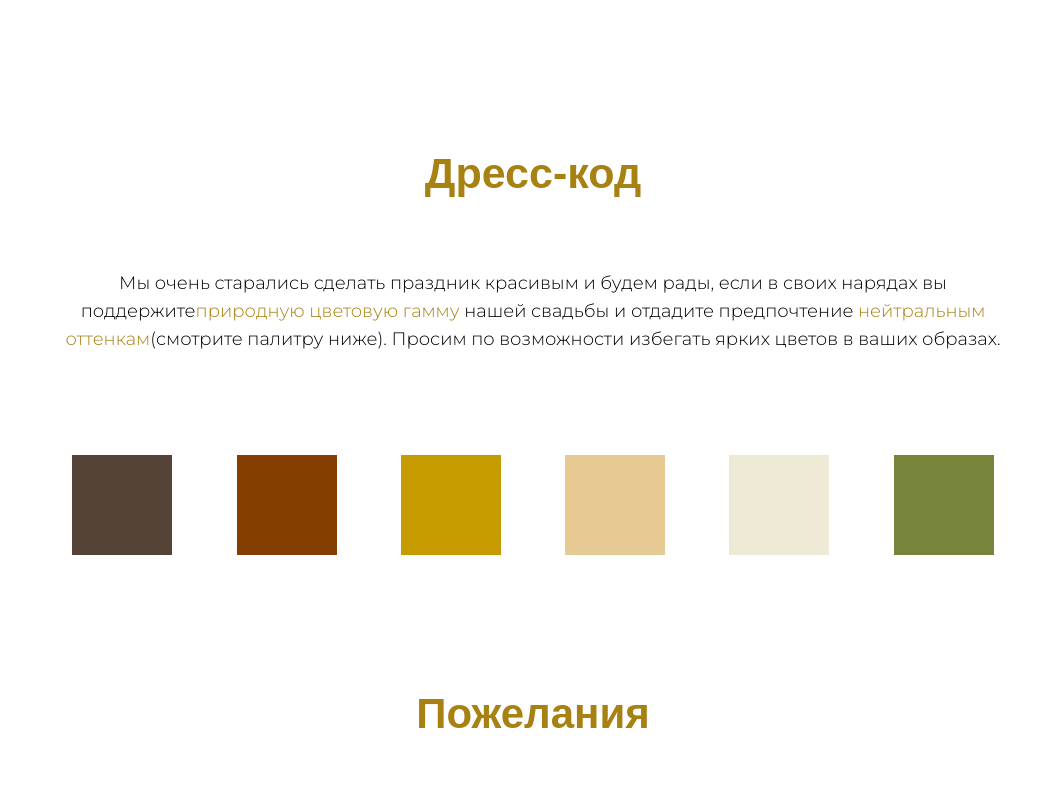
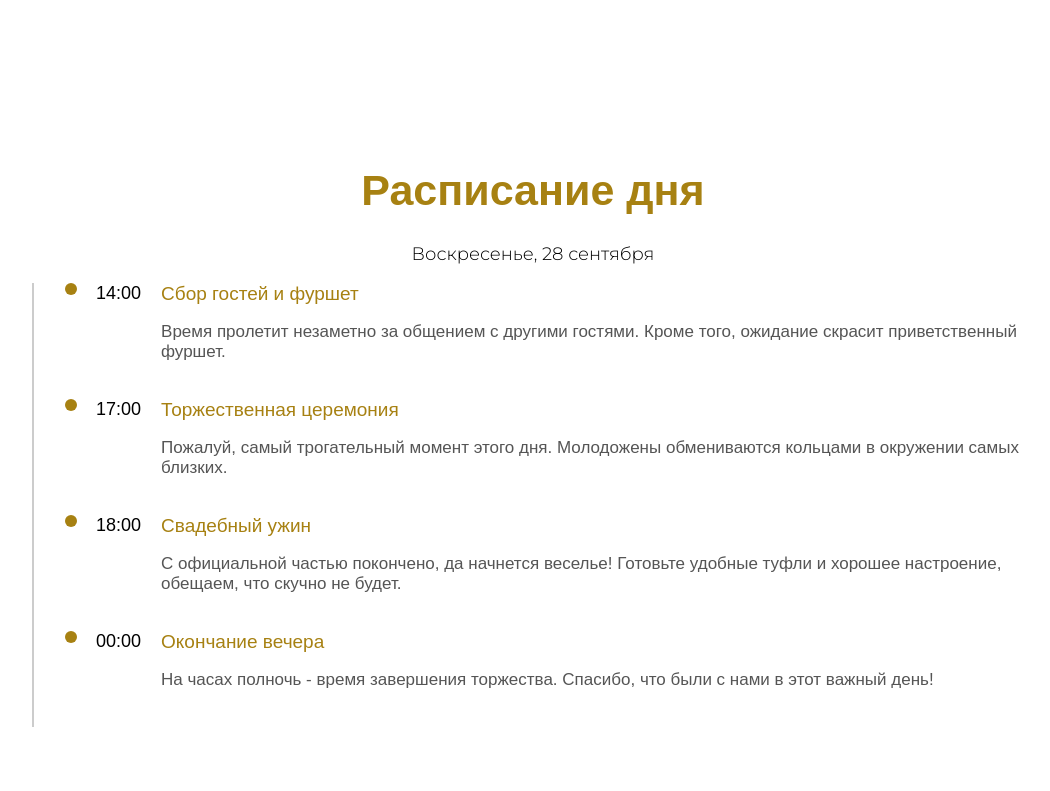
Before and after one commit to Beinyc/wedding-web-site_invite-two, a React (Create React App) app: page / in a window 1280 px wide. Shown: the part 5100-5891 px from the top of the page, without its empty margins (107-1157 px from the left). Built offline with nearby package versions, Linux system fonts and the light colour scheme; the HTML template or start-up script is replaced by a standard one.

Commit message:
v 0.4
- были сверстаны все блоки

```diff
--- a/package.json
+++ b/package.json
@@ -6,6 +6,7 @@
     "@testing-library/jest-dom": "^5.17.0",
     "@testing-library/react": "^13.4.0",
     "@testing-library/user-event": "^13.5.0",
+    "aos": "^2.3.4",
     "react": "^18.3.1",
     "react-dom": "^18.3.1",
     "react-scripts": "5.0.1",
--- a/src/App.js
+++ b/src/App.js
@@ -8,19 +8,23 @@ import DressCode from './components/DressCode/DressCode';
 import Wishes from './components/Wishes/Wishes';
 import GeneralChat from './components/GeneralChat/GeneralChat';
 import Meeting from './components/Meeting/Meeting';
+import Timer from './components/Timer/Timer';
+import Schedule from './components/Schedule/Schedule';
 
 function App() {
-  return (
+return (
     <div className="App">
       <Header/>
       <Main/>
       <Place/>
       <OurStory/>
       <Photo/>
+      <Schedule/>
       <DressCode/>
       <Wishes/>
       <GeneralChat/>
       <Meeting/>
+      <Timer/>
     </div>
   );
 }
--- a/src/components/Meeting/Meeting.css
+++ b/src/components/Meeting/Meeting.css
@@ -54,6 +54,7 @@
     color: #000000;
     font-size: 16px;
     font-family: 'Montserrat', Arial, sans-serif;
+    padding-bottom: 100px;
 }
 
 .meeting__span {
--- /dev/null
+++ b/src/components/Schedule/Schedule.css
@@ -0,0 +1,98 @@
+.schedule {
+    max-width: 1050px;
+    margin: 0 auto;
+    display: flex;
+    align-items: center;
+    flex-direction: column;
+}
+
+.schedule-title {
+    color: #a78112;
+    font-size: 43px;
+    font-family: 'CormorantGaramond', Arial, sans-serif;
+    margin-bottom: 10px;
+}
+
+.event-titles {
+    font-size: 19px;
+    margin: 0;
+    color: #a78112;
+    font-family: 'CormorantGaramond', Arial, sans-serif;
+    margin-bottom: 5px;
+    font-weight: 300;
+    text-align: left;
+}
+
+.schedule-date {
+    color: #000000;
+    font-size: 18px;
+    font-family: 'Montserrat', Arial, sans-serif;
+    font-weight: 300;
+}
+
+.schedule-events {
+    position: relative;
+    padding-left: 40px;
+}
+
+.schedule-event {
+    display: flex;
+    align-items: flex-start;
+    margin-bottom: 20px;
+    opacity: 0; /* Изначально скрываем элемент */
+    transition: opacity 0.6s ease-out; /* Плавный переход */
+}
+
+.schedule-event[data-aos='fade-up'].aos-animate {
+    opacity: 1; /* Показываем элемент при анимации */
+}
+
+.event-time {
+    font-size: 18px;
+    color: #000;
+    margin-right: 20px;
+    margin-left: 48px;
+    position: relative;
+    z-index: 1;
+    font-family: 'CormorantGaramond', Arial, sans-serif;
+    font-weight: 200;
+}
+
+.event-details {
+    max-width: 1000px;
+}
+
+.event-title {
+    font-size: 18px;
+    color: #8d6e3b;
+    margin-bottom: 5px;
+}
+
+.event-description {
+    font-size: 17px;
+    color: #555;
+    text-align: left;
+    font-family: 'CormorantGaramond', Arial, sans-serif;
+    font-weight: 200;
+}
+
+.schedule-events::before {
+    content: '';
+    position: absolute;
+    left: 24px;
+    top: 0;
+    bottom: 0;
+    width: 2px;
+    background-color: #ccc;
+}
+
+.schedule-event::before {
+    content: '';
+    position: absolute;
+    left: 17px;
+    width: 12px;
+    height: 12px;
+    background-color: #a78112;
+    border-radius: 50%;
+    z-index: 1;
+}
--- /dev/null
+++ b/src/components/Schedule/Schedule.jsx
@@ -0,0 +1,56 @@
+import React, { useEffect } from 'react';
+import AOS from 'aos';
+import 'aos/dist/aos.css';
+import './Schedule.css';
+
+const Schedule = () => {
+    useEffect(() => {
+        AOS.init({
+            duration: 1000, // Длительность анимации в миллисекундах
+            once: true, // Анимация происходит только один раз
+        });
+    }, []);
+
+    const events = [
+        {
+            time: '14:00',
+            title: 'Сбор гостей и фуршет',
+            description: 'Время пролетит незаметно за общением с другими гостями. Кроме того, ожидание скрасит приветственный фуршет.',
+        },
+        {
+            time: '17:00',
+            title: 'Торжественная церемония',
+            description: 'Пожалуй, самый трогательный момент этого дня. Молодожены обмениваются кольцами в окружении самых близких.',
+        },
+        {
+            time: '18:00',
+            title: 'Свадебный ужин',
+            description: 'С официальной частью покончено, да начнется веселье! Готовьте удобные туфли и хорошее настроение, обещаем, что скучно не будет.',
+        },
+        {
+            time: '00:00',
+            title: 'Окончание вечера',
+            description: 'На часах полночь - время завершения торжества. Спасибо, что были с нами в этот важный день!',
+        },
+    ];
+
+    return (
+        <div className="schedule">
+            <h1 className="schedule-title">Расписание дня</h1>
+            <p className="schedule-date">Воскресенье, 28 сентября</p>
+            <div className="schedule-events">
+                {events.map((event, index) => (
+                    <div className="schedule-event" key={index} data-aos="fade-up" data-aos-delay={index * 300}>
+                        <div className="event-time">{event.time}</div>
+                        <div className="event-details">
+                            <h2 className="event-titles">{event.title}</h2>
+                            <p className="event-description">{event.description}</p>
+                        </div>
+                    </div>
+                ))}
+            </div>
+        </div>
+    );
+};
+
+export default Schedule;
--- /dev/null
+++ b/src/components/Timer/Timer.css
@@ -0,0 +1,37 @@
+.timer {
+    display: flex;
+    justify-content: center;
+    align-items: center;
+    gap: 86px;
+    height: 450px;
+}
+
+.timer-segment {
+    display: flex;
+    flex-direction: column;
+    align-items: center;
+    font-family: Arial, sans-serif;
+    position: relative;
+}
+
+.timer-segment:not(:last-child)::after {
+    content: '';
+    position: absolute;
+    right: -43px; /* Половина gap (86px / 2) */
+    height: 80%;
+    border-right: 1px solid gray;
+}
+
+.timer-number {
+    font-size: 48px;
+    font-weight: 200;
+    color: black;
+    font-family: 'Montserrat', Arial, sans-serif;
+}
+
+.timer-label {
+    font-size: 16px;
+    color: #000000;
+    font-family: 'Montserrat', Arial, sans-serif;
+    font-weight: 200;
+}
--- /dev/null
+++ b/src/components/Timer/Timer.jsx
@@ -0,0 +1,70 @@
+import React, { useState, useEffect } from 'react';
+import './Timer.css'; // Подключаем CSS файл
+import backgroundImage from '../../images/bouquet.jpg'; // Импортируем изображение
+
+export default function Timer() {
+    const calculateTimeLeft = () => {
+        const targetDate = new Date("2024-08-10T23:59:59"); // Установи свою дату здесь
+        const now = new Date();
+        const difference = targetDate - now;
+
+        let timeLeft = {};
+
+        if (difference > 0) {
+            timeLeft = {
+                days: Math.floor(difference / (1000 * 60 * 60 * 24)),
+                hours: Math.floor((difference / (1000 * 60 * 60)) % 24),
+                minutes: Math.floor((difference / 1000 / 60) % 60),
+                seconds: Math.floor((difference / 1000) % 60)
+            };
+        }
+
+        return timeLeft;
+    };
+
+    const [timeLeft, setTimeLeft] = useState(calculateTimeLeft());
+
+    useEffect(() => {
+        const timer = setTimeout(() => {
+            setTimeLeft(calculateTimeLeft());
+        }, 1000);
+
+        return () => clearTimeout(timer);
+    });
+
+    const timerStyle = {
+        backgroundImage: `url(${backgroundImage})`,
+        backgroundSize: 'cover',
+        backgroundPosition: 'center',
+        backgroundRepeat: 'no-repeat',
+        padding: '20px',
+        borderRadius: '10px',
+        color: '#fff',
+        display: 'flex',
+        justifyContent: 'center',
+        alignItems: 'center',
+        gap: '86px',
+        height: '450px',
+    };
+
+    return (
+        <div className="timer" style={timerStyle}>
+            <div className="timer-segment">
+                <span className="timer-number">{timeLeft.days || '0'}</span>
+                <span className="timer-label">Дней</span>
+            </div>
+            <div className="timer-segment">
+                <span className="timer-number">{timeLeft.hours || '0'}</span>
+                <span className="timer-label">Часов</span>
+            </div>
+            <div className="timer-segment">
+                <span className="timer-number">{timeLeft.minutes || '0'}</span>
+                <span className="timer-label">Минут</span>
+            </div>
+            <div className="timer-segment">
+                <span className="timer-number">{timeLeft.seconds || '0'}</span>
+                <span className="timer-label">Секунд</span>
+            </div>
+        </div>
+    );
+}
```
Also changed, not shown: 1 other file (tests, documents, lock files or other folders).
